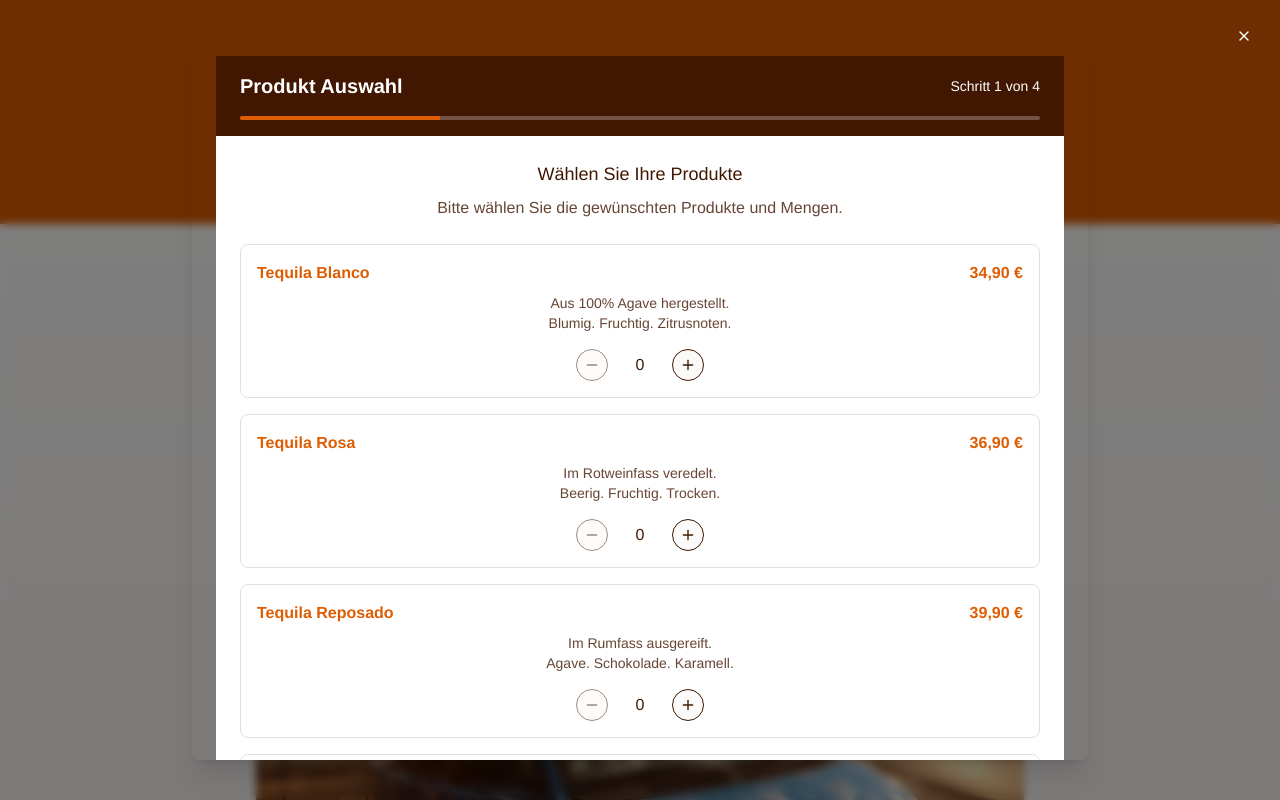
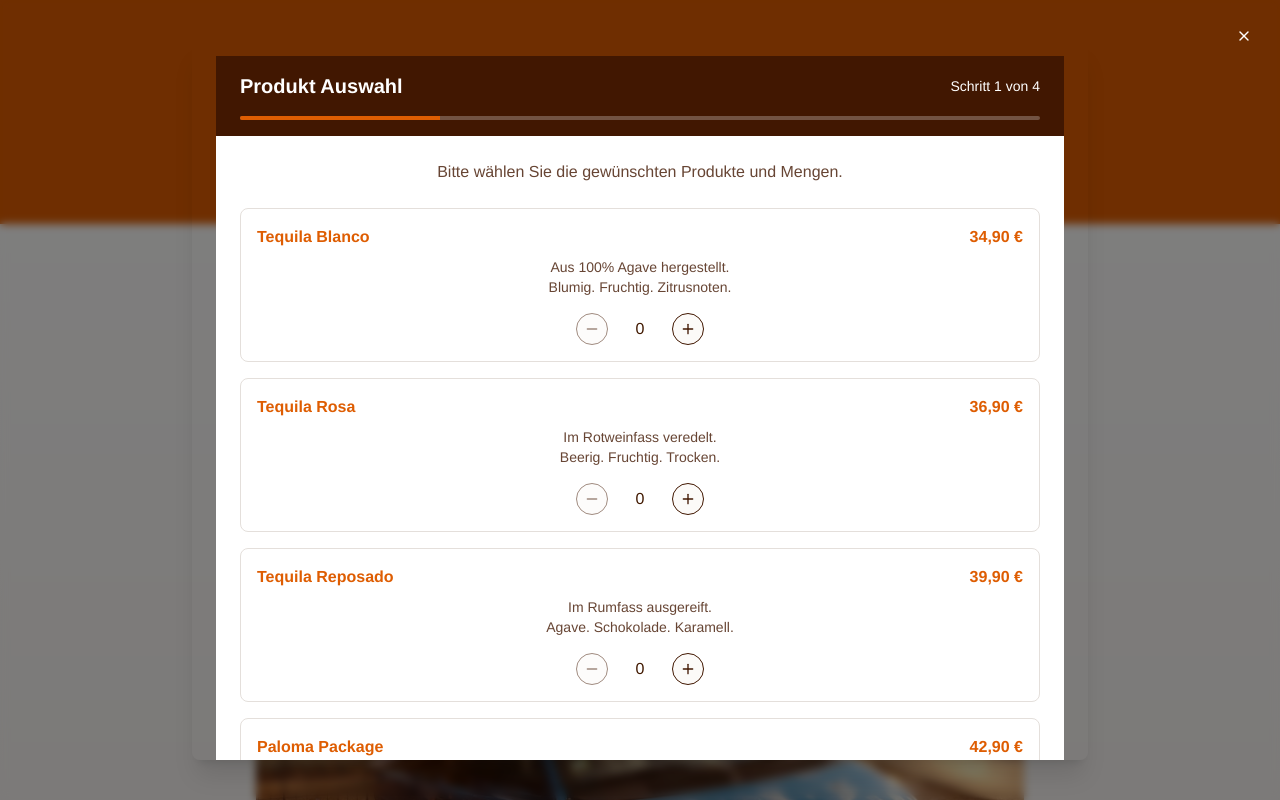
Before and after one commit to Schenkinho24/mayaciel-c2c-festival, a React (Vite) app: page / in a window 1280 px wide. Both pictures are taken after a click on the button "Deine Tequila Bestellung". Built offline with nearby package versions, Linux system fonts and the light colour scheme; a web font is replaced by a local one.

Commit message:
Visual edit in Lovable
Edited UI in Lovable

```diff
--- a/src/components/wizard-steps/ProductStep.tsx
+++ b/src/components/wizard-steps/ProductStep.tsx
@@ -1,14 +1,11 @@
-
 import React from 'react';
 import { FormData } from '../wizard/types';
 import { Plus, Minus } from "lucide-react";
 import { Button } from "@/components/ui/button";
-
 interface ProductStepProps {
   formData: FormData;
   updateFormData: (data: Partial<FormData>) => void;
 }
-
 const products = [{
   id: "tequila-blanco",
   name: "Tequila Blanco",
@@ -30,7 +27,6 @@ const products = [{
   description: "Mix Dir die perfekte Paloma im Handumdrehen zuhause!",
   price: "42,90 €"
 }];
-
 const ProductStep: React.FC<ProductStepProps> = ({
   formData,
   updateFormData
@@ -51,10 +47,9 @@ const ProductStep: React.FC<ProductStepProps> = ({
       product: selectedProducts.join(", ")
     });
   };
-
   return <div className="space-y-4">
       <div className="text-center mb-6">
-        <h3 className="text-tequila-dark font-medium text-base md:text-lg mb-2">Wählen Sie Ihre Produkte</h3>
+
         <p className="text-tequila-dark/80 text-sm md:text-base">Bitte wählen Sie die gewünschten Produkte und Mengen.</p>
       </div>
 
@@ -89,5 +84,4 @@ const ProductStep: React.FC<ProductStepProps> = ({
       </div>
     </div>;
 };
-
 export default ProductStep;
```
